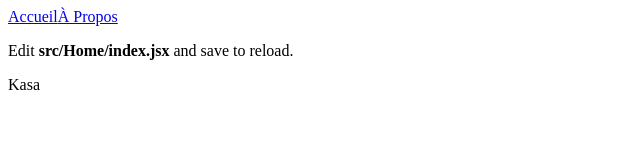
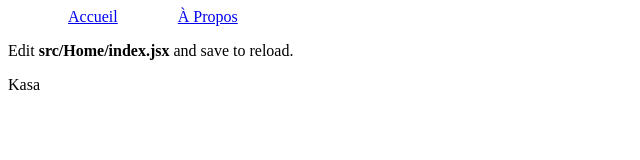
Before and after one commit to Dave25440/OpenClassrooms-P5-Kasa, a React (Create React App) app: page / in a window 1280 px wide. Shown: the top 160 px of the page, without its empty margins (0-640 px from the left). Built offline with nearby package versions, Linux system fonts and the light colour scheme.

Commit message:
Create SCSS Module stylesheet for Header component with 2 selectors and add it with classes to Header

```diff
--- /dev/null
+++ b/src/components/Header/Header.module.scss
@@ -0,0 +1,7 @@
+.headblock {
+    display: flex;
+    justify-content: space-between;
+    &__navbar__link {
+        margin-left: 60px;
+    }
+}
--- a/src/components/Header/index.jsx
+++ b/src/components/Header/index.jsx
@@ -1,11 +1,16 @@
 import { Link } from "react-router-dom";
+import styles from "./Header.module.scss";
 
 const Header = () => {
     return (
-        <header>
-            <nav>
-                <Link to="/">Accueil</Link>
-                <Link to="/a-propos">À Propos</Link>
+        <header className={styles.headblock}>
+            <nav className={styles.headblock__navbar}>
+                <Link to="/" className={styles.headblock__navbar__link}>
+                    Accueil
+                </Link>
+                <Link to="/a-propos" className={styles.headblock__navbar__link}>
+                    À Propos
+                </Link>
             </nav>
         </header>
     );
```
